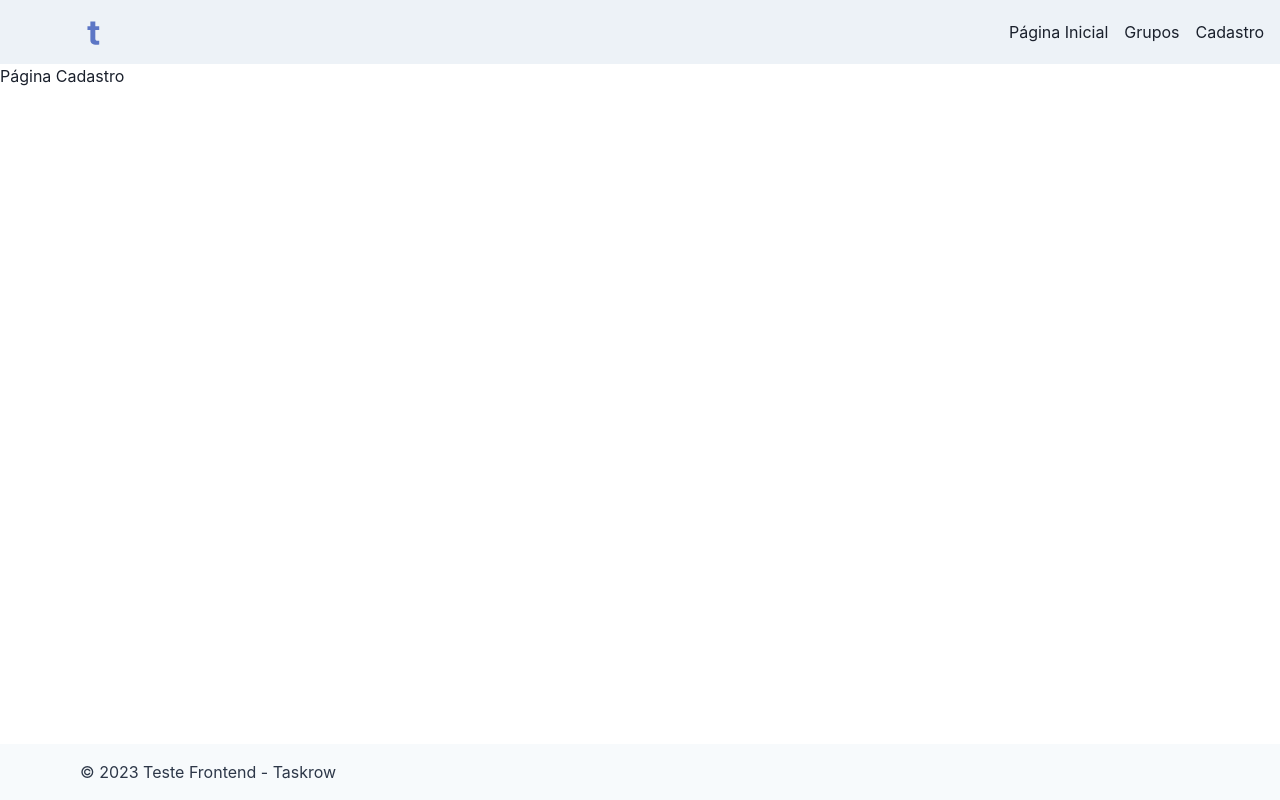
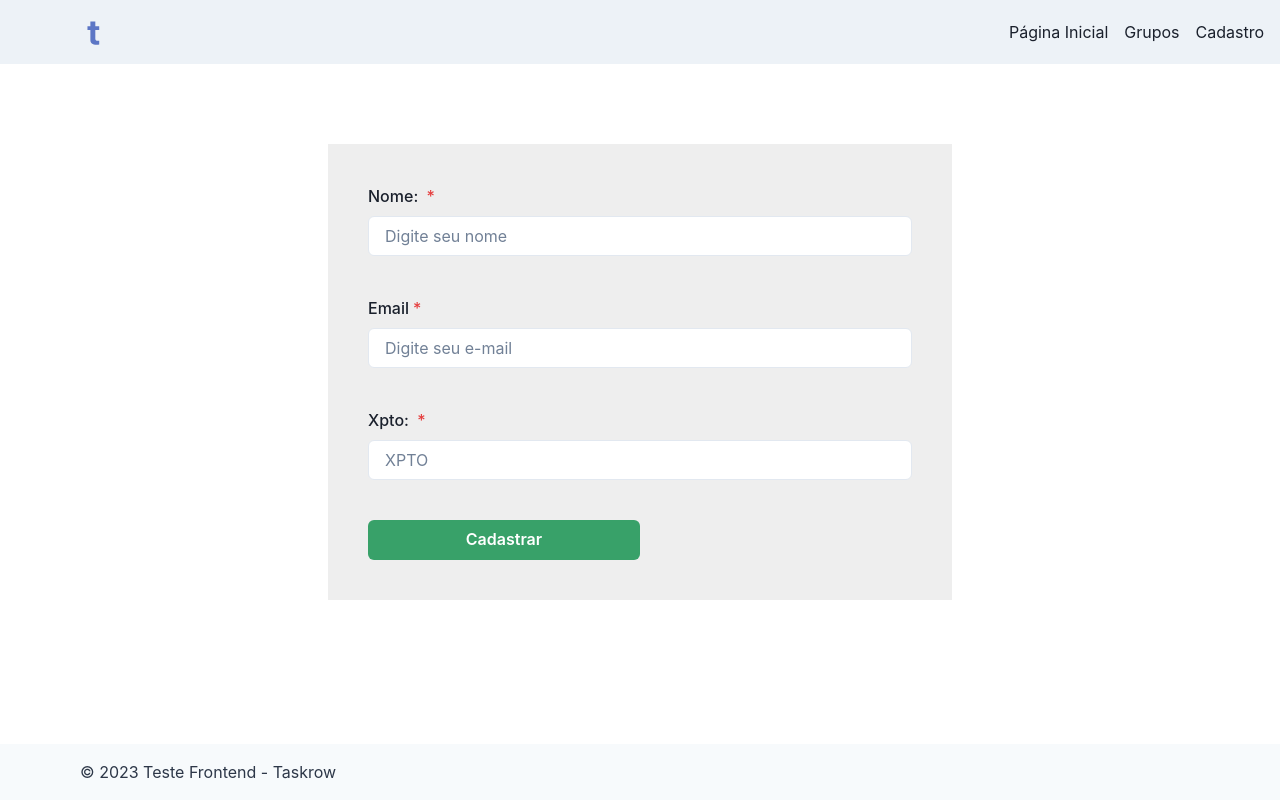
Before and after one commit to rebeccaaaaaaaaaaa/taskrow-teste, a React (Vite) app in the folder parte3/app/: page /cadastro in a window 1280 px wide. Built offline with nearby package versions, Linux system fonts and the light colour scheme.

Commit message:
feat: create a xpto validation

```diff
--- a/parte3/app/src/pages/Cadastro.tsx
+++ b/parte3/app/src/pages/Cadastro.tsx
@@ -1,5 +1,158 @@
-export function Cadastro () {
+import {
+    Box,
+    Button,
+    Container,
+    FormControl,
+    FormErrorMessage,
+    FormLabel,
+    Input,
+    useToast,
+  } from "@chakra-ui/react";
+  import { SetStateAction, useState } from "react";
+  import { calculaDV, validaNumeroXpto } from "../utils"; // Importe as funções do módulo numeroXpto
+
+  export function Cadastro() {
+    const toast = useToast();
+    const [inputName, setInputName] = useState("");
+    const [inputEmail, setInputEmail] = useState("");
+    const [inputXpto, setInputXpto] = useState("");
+    const [nameError, setNameError] = useState(false);
+    const [emailError, setEmailError] = useState(false);
+    const [xptoError, setXptoError] = useState(false);
+
+    const handleInputChangeName = (e: {
+      target: { value: SetStateAction<string> };
+    }) => {
+      setInputName(e.target.value);
+      setNameError(e.target.value.length < 3);
+    };
+
+    const handleInputChangeEmail = (e: {
+      target: { value: SetStateAction<string> };
+    }) => {
+      setInputEmail(e.target.value);
+      setEmailError(!isValidEmail(e.target.value));
+    };
+
+    const handleInputChangeXpto = (e: {
+      target: { value: SetStateAction<string> };
+    }) => {
+      // Remover qualquer caractere não numérico
+      const cleanedValue = e.target.value.replace(/[^0-9]/g, "");
+      const formattedValue = formatXpto(cleanedValue);
+
+      setInputXpto(formattedValue);
+      const numXpto = parseInt(cleanedValue, 10);
+
+      if (cleanedValue.length !== 5) {
+        setXptoError(true);
+      } else {
+        setXptoError(!validaNumeroXpto(numXpto));
+      }
+    };
+
+    const isValidEmail = (email: string) => {
+      const emailRegex = /^[A-Z0-9._%+-]+@[A-Z0-9.-]+\.[A-Z]{2,4}$/i;
+      return emailRegex.test(email);
+    };
+
+    const validateInputs = () => {
+      if (inputName.length < 3) {
+        toast({
+          title: "",
+          description: "O campo nome deve ter pelo menos 3 caracteres",
+          status: "error",
+          duration: 9000,
+          isClosable: true,
+        });
+        return;
+      }
+
+      if (!isValidEmail(inputEmail)) {
+        toast({
+          title: "",
+          description: "O e-mail inserido não é válido",
+          status: "error",
+          duration: 9000,
+          isClosable: true,
+        });
+        return;
+      }
+
+      if (xptoError) {
+        toast({
+          title: "",
+          description: "O número XPTO inserido não é válido",
+          status: "error",
+          duration: 9000,
+          isClosable: true,
+        });
+        return;
+      }
+    };
+
+    const formatXpto = (value: string) => {
+      const cleanedValue = value.replace(/[^0-9]/g, "");
+      if (cleanedValue.length <= 4) {
+        return cleanedValue;
+      }
+      return `${cleanedValue.slice(0, 4)}-${cleanedValue.charAt(4)}`;
+    };
+
     return (
-        <h1> Página Cadastro </h1>
-    )
-}
+      <Container maxW="8xl">
+        <Box background="#eee" p={10} width={"50%"} gap={10} m="auto" mt={20}>
+          <FormControl isRequired>
+            <FormLabel>Nome: </FormLabel>
+            <Input
+              placeholder="Digite seu nome"
+              bg={"#fff"}
+              minLength={3}
+              onChange={handleInputChangeName}
+              isInvalid={nameError}
+            />
+            {nameError && (
+              <FormErrorMessage>
+                O campo de nome deve conter pelo menos 3 caracteres.
+              </FormErrorMessage>
+            )}
+          </FormControl>
+
+          <FormControl isRequired mt={10}>
+            <FormLabel>Email</FormLabel>
+            <Input
+              type="email"
+              value={inputEmail}
+              placeholder="Digite seu e-mail"
+              onChange={handleInputChangeEmail}
+              isInvalid={emailError}
+              bg={"#fff"}
+            />
+            {emailError && (
+              <FormErrorMessage>O e-mail inserido não é válido.</FormErrorMessage>
+            )}
+          </FormControl>
+
+          <FormControl isRequired mt={10}>
+            <FormLabel>Xpto: </FormLabel>
+            <Input
+              placeholder="XPTO"
+              bg={"#fff"}
+              onChange={handleInputChangeXpto}
+              value={inputXpto}
+              isInvalid={xptoError}
+            />
+            {xptoError && (
+              <FormErrorMessage>
+                O número XPTO inserido não é válido.
+              </FormErrorMessage>
+            )}
+          </FormControl>
+
+          <Button mt={10} colorScheme="green" width={"50%"} onClick={validateInputs}>
+            Cadastrar
+          </Button>
+        </Box>
+      </Container>
+    );
+  }
--- /dev/null
+++ b/parte3/app/src/utils.ts
@@ -0,0 +1,29 @@
+export function calculaDV(num: number): number {
+    const digits: number[] = num.toString().split("").map(Number);
+    const weights: number[] = [4, 5, 6, 7];
+    let sum = 0;
+
+    if (digits.length !== weights.length) {
+      throw new Error("Número inválido, deve conter 4 dígitos.");
+    }
+
+    for (let i = 0; i < digits.length; i++) {
+      sum += digits[i] * weights[i];
+    }
+
+    const remainder = (sum % 20) + 7;
+    const dv = remainder % 10;
+
+    return dv;
+  }
+
+  export function validaNumeroXpto(num: number): boolean {
+    if (num < 10004 || num > 99995) {
+      return false;
+    }
+
+    const dv = calculaDV(Math.floor(num / 10)); // Remove o último dígito (DV) para o cálculo
+    const lastDigit = num % 10;
+
+    return dv === lastDigit;
+  }
```
